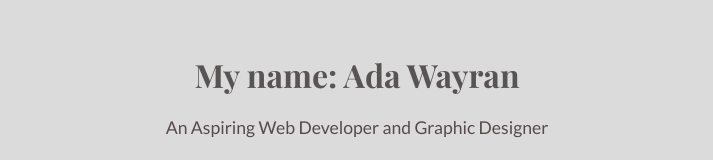
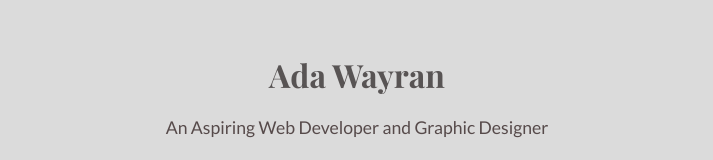
Before and after one commit to AdaWayran/AdaWayran, a plain HTML site: page index.html in a window 1280 px wide. Shown: the top 160 px of the page, without its empty margins (283-996 px from the left). Drawn offline with nearby package versions, Linux system fonts and the light colour scheme.

Commit message:
Add files via upload

```diff
--- a/index.html
+++ b/index.html
@@ -27,7 +27,7 @@ https://developer.mozilla.org/en-US/docs/Web/HTML/Element/img#attr-height -->
     <center>
 
     <main>
-        <h1>My name: Ada Wayran</h1>
+        <h1>Ada Wayran</h1>
         <p>An Aspiring Web Developer and Graphic Designer</p>
      <br>
 
```
